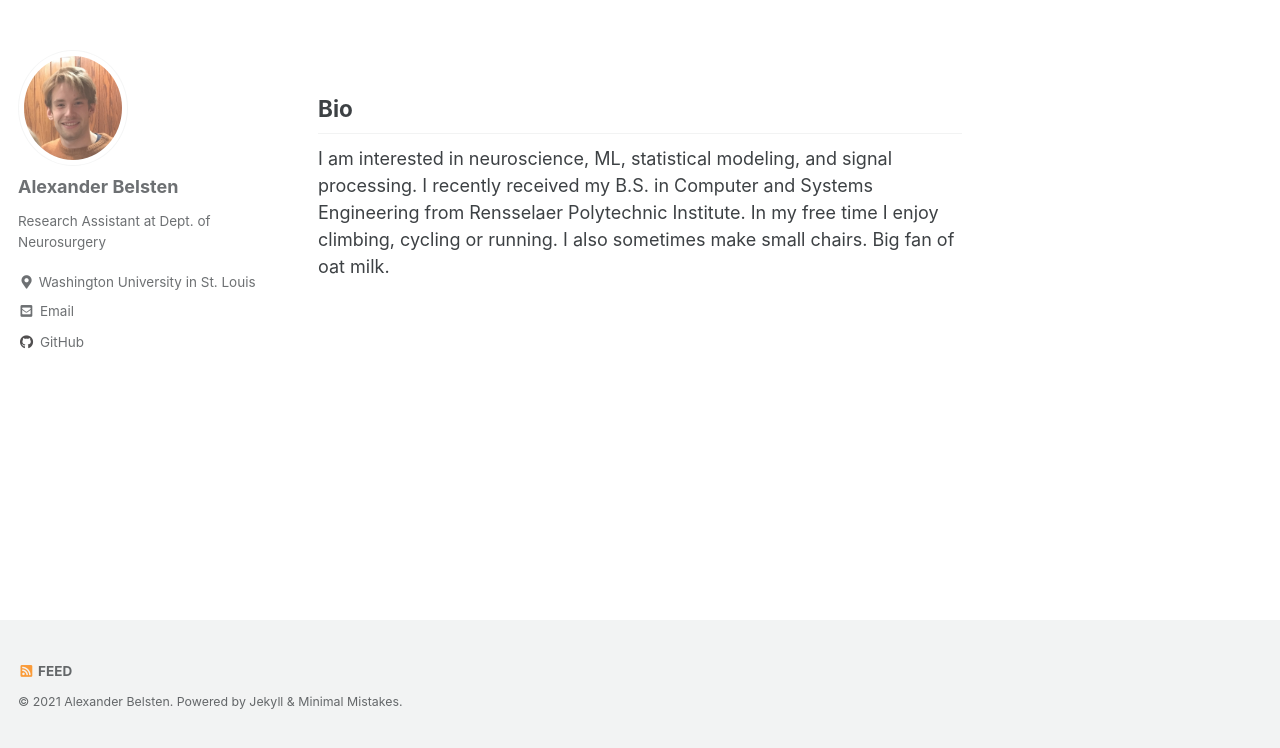
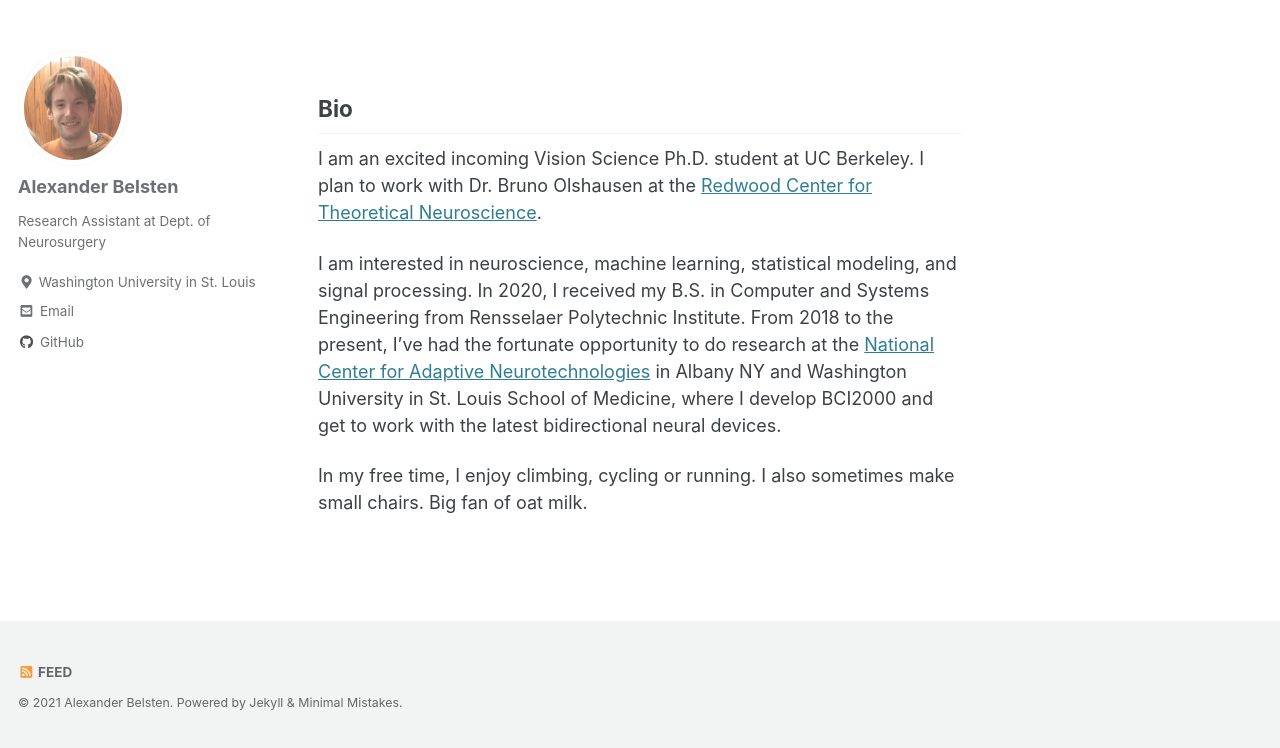
Before and after one commit to belsten/belsten.github.io, a Jekyll site: the page built from index.markdown, in a window 1280 px wide and 999 px high, cut to the strip 251-999 px from the top of the window. Built offline with Jekyll 4.4.1, drawn with Linux system fonts in a browser that asks for light colours; cached includes are drawn as plain includes; a script bundle is joined from its source files by our own code; library files that are not in the unit come from our copies; our own code applies the rules of GitHub Pages for plain Markdown files.

Commit message:
updated homepage - UCB

```diff
--- a/index.markdown
+++ b/index.markdown
@@ -13,4 +13,8 @@ header:
 
 ## Bio
 
-I am interested in neuroscience, ML, statistical modeling, and signal processing. I recently received my B.S. in Computer and Systems Engineering from Rensselaer Polytechnic Institute. In my free time I enjoy climbing, cycling or running. I also sometimes make small chairs. Big fan of oat milk.
+I am an excited incoming Vision Science Ph.D. student at UC Berkeley. I plan to work with  Dr. Bruno Olshausen at the [Redwood Center for Theoretical Neuroscience](https://redwood.berkeley.edu).
+
+I am interested in neuroscience, machine learning, statistical modeling, and signal processing. In 2020, I received my B.S. in Computer and Systems Engineering from Rensselaer Polytechnic Institute. From 2018 to the present, I've had the fortunate opportunity to do research at the [National Center for Adaptive Neurotechnologies](https://www.neurotechcenter.org) in Albany NY and Washington University in St. Louis School of Medicine, where I develop BCI2000 and get to work with the latest bidirectional neural devices.
+
+In my free time, I enjoy climbing, cycling or running. I also sometimes make small chairs. Big fan of oat milk.
```
